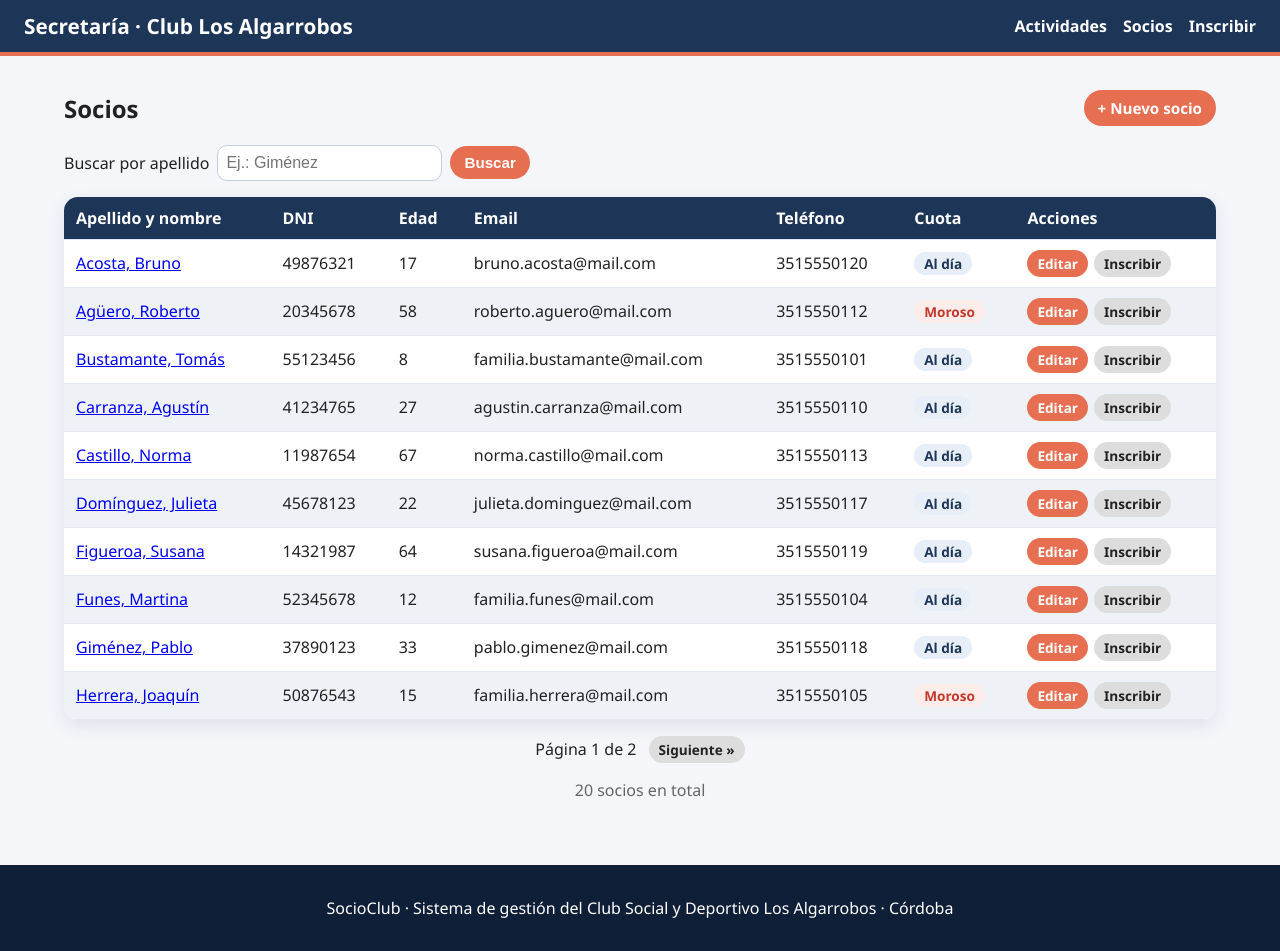
After one commit to MartinGarazurreta/socioclub, a Spring Boot app: page /socios in a window 1280 px wide. The commit adds this page. Run offline with Spring Boot 4, Linux system fonts and the light colour scheme; data comes from the database, SQL or seed files in the repository.

Commit message:
Parte B completa: socios, inscripciones e inscriptos en Thymeleaf
- Socios: listado paginado con búsqueda por apellido, alta, edición y ficha
- Formulario de inscripción que muestra el mensaje de la regla (RN1 a RN5)
- Inscriptos activos por actividad con cupo disponible (RF7)
- Baja lógica de inscripciones desde la ficha del socio o la actividad (RF9)
- Validación de fecha de nacimiento en SocioService

```diff
--- /dev/null
+++ b/backend/src/main/java/com/losalgarrobos/socioclub/controller/SocioController.java
@@ -0,0 +1,86 @@
+package com.losalgarrobos.socioclub.controller;
+
+import com.losalgarrobos.socioclub.model.EstadoCuota;
+import com.losalgarrobos.socioclub.model.Socio;
+import com.losalgarrobos.socioclub.service.InscripcionService;
+import com.losalgarrobos.socioclub.service.SocioService;
+import org.springframework.data.domain.Page;
+import org.springframework.stereotype.Controller;
+import org.springframework.ui.Model;
+import org.springframework.web.bind.annotation.GetMapping;
+import org.springframework.web.bind.annotation.ModelAttribute;
+import org.springframework.web.bind.annotation.PathVariable;
+import org.springframework.web.bind.annotation.PostMapping;
+import org.springframework.web.bind.annotation.RequestMapping;
+import org.springframework.web.bind.annotation.RequestParam;
+import org.springframework.web.servlet.mvc.support.RedirectAttributes;
+
+// Controlador MVC de la secretaría para los socios (RF5): listado paginado con búsqueda, alta y edición.
+// Igual que ActividadController, solo habla con los servicios, nunca con los repositorios.
+@Controller
+@RequestMapping("/socios")
+public class SocioController {
+
+    private final SocioService socioService;
+    private final InscripcionService inscripcionService;
+
+    public SocioController(SocioService socioService, InscripcionService inscripcionService) {
+        this.socioService = socioService;
+        this.inscripcionService = inscripcionService;
+    }
+
+    // Listado paginado: /socios?apellido=gim&pagina=0
+    // @RequestParam lee los parámetros de la URL; si no vienen, usa el valor por defecto
+    @GetMapping
+    public String listar(@RequestParam(defaultValue = "") String apellido,
+                         @RequestParam(defaultValue = "0") int pagina,
+                         Model model) {
+        Page<Socio> paginaSocios = socioService.listar(apellido, Math.max(pagina, 0));
+        model.addAttribute("pagina", paginaSocios);
+        model.addAttribute("apellido", apellido);
+        return "socios/lista";
+    }
+
+    // Ficha del socio con sus inscripciones activas
+    @GetMapping("/{id}")
+    public String detalle(@PathVariable Long id, Model model) {
+        model.addAttribute("socio", socioService.buscarPorId(id));
+        model.addAttribute("inscripciones", inscripcionService.listarActivasPorSocio(id));
+        return "socios/detalle";
+    }
+
+    @GetMapping("/nuevo")
+    public String nuevo(Model model) {
+        prepararFormulario(model, new Socio(), "Nuevo socio");
+        return "socios/formulario";
+    }
+
+    @GetMapping("/{id}/editar")
+    public String editar(@PathVariable Long id, Model model) {
+        prepararFormulario(model, socioService.buscarPorId(id), "Editar socio");
+        return "socios/formulario";
+    }
+
+    // Recibe el formulario (alta o modificación según tenga id o no)
+    @PostMapping("/guardar")
+    public String guardar(@ModelAttribute("socio") Socio socio, Model model,
+                          RedirectAttributes redirectAttributes) {
+        try {
+            socioService.guardar(socio);
+            redirectAttributes.addFlashAttribute("mensaje",
+                    "El socio " + socio.getNombreCompleto() + " se guardó correctamente.");
+            return "redirect:/socios";
+        } catch (IllegalArgumentException e) {
+            // DNI inválido o repetido, fecha inválida: se vuelve al formulario con el error
+            model.addAttribute("error", e.getMessage());
+            prepararFormulario(model, socio, socio.getId() == null ? "Nuevo socio" : "Editar socio");
+            return "socios/formulario";
+        }
+    }
+
+    private void prepararFormulario(Model model, Socio socio, String titulo) {
+        model.addAttribute("socio", socio);
+        model.addAttribute("titulo", titulo);
+        model.addAttribute("estados", EstadoCuota.values());
+    }
+}
--- a/backend/src/main/java/com/losalgarrobos/socioclub/model/Socio.java
+++ b/backend/src/main/java/com/losalgarrobos/socioclub/model/Socio.java
@@ -9,6 +9,7 @@ import jakarta.persistence.GenerationType;
 import jakarta.persistence.Id;
 import jakarta.persistence.OneToMany;
 import jakarta.persistence.Table;
+import org.springframework.format.annotation.DateTimeFormat;
 
 import java.time.LocalDate;
 import java.time.Period;
@@ -33,6 +34,8 @@ public class Socio {
     @Column(nullable = false, length = 60)
     private String apellido;
 
+    // @DateTimeFormat: el <input type="date"> manda la fecha como "2012-02-20" (formato ISO)
+    @DateTimeFormat(iso = DateTimeFormat.ISO.DATE)
     @Column(name = "fecha_nacimiento", nullable = false)
     private LocalDate fechaNacimiento;
 
--- a/backend/src/main/java/com/losalgarrobos/socioclub/service/SocioService.java
+++ b/backend/src/main/java/com/losalgarrobos/socioclub/service/SocioService.java
@@ -9,6 +9,7 @@ import org.springframework.data.domain.Sort;
 import org.springframework.stereotype.Service;
 import org.springframework.transaction.annotation.Transactional;
 
+import java.time.LocalDate;
 import java.util.List;
 import java.util.Optional;
 
@@ -50,6 +51,9 @@ public class SocioService {
         if (socio.getDni() == null || !socio.getDni().matches("\\d{7,8}")) {
             throw new IllegalArgumentException("El DNI debe tener 7 u 8 números, sin puntos.");
         }
+        if (socio.getFechaNacimiento() == null || socio.getFechaNacimiento().isAfter(LocalDate.now())) {
+            throw new IllegalArgumentException("La fecha de nacimiento no es válida.");
+        }
         Optional<Socio> otro = socioRepository.findByDni(socio.getDni());
         if (otro.isPresent() && !otro.get().getId().equals(socio.getId())) {
             throw new IllegalArgumentException("Ya existe un socio con el DNI " + socio.getDni() + ".");
--- a/backend/src/main/resources/static/css/backoffice.css
+++ b/backend/src/main/resources/static/css/backoffice.css
@@ -164,7 +164,8 @@ th {
     font-weight: bold;
 }
 
-.formulario input {
+.formulario input,
+.formulario select {
     width: 100%;
     padding: 8px;
     font-size: 1rem;
@@ -205,3 +206,65 @@ th {
         gap: 0;
     }
 }
+
+/* ---------- Socios e inscripciones ---------- */
+.buscador {
+    display: flex;
+    flex-wrap: wrap;
+    align-items: center;
+    gap: 8px;
+    margin-bottom: 16px;
+}
+
+.buscador input {
+    padding: 8px;
+    font-size: 1rem;
+    border: 1px solid #c5cedd;
+    border-radius: 10px;
+}
+
+.paginacion {
+    display: flex;
+    align-items: center;
+    justify-content: center;
+    gap: 12px;
+    margin-top: 16px;
+}
+
+.total {
+    text-align: center;
+    color: #666666;
+}
+
+.etiqueta {
+    display: inline-block;
+    padding: 2px 10px;
+    font-size: 0.85rem;
+    font-weight: bold;
+    border-radius: 999px;
+}
+
+.etiqueta.al-dia {
+    color: var(--primario);
+    background-color: var(--primario-claro);
+}
+
+.etiqueta.moroso {
+    color: var(--rojo);
+    background-color: #fdecea;
+}
+
+.ficha {
+    padding: 16px 20px;
+    list-style: none;
+    background-color: #ffffff;
+    border-radius: 12px;
+}
+
+.ficha li {
+    margin: 4px 0;
+}
+
+.resumen-cupo {
+    font-size: 1.05rem;
+}
--- a/backend/src/main/resources/templates/actividades/lista.html
+++ b/backend/src/main/resources/templates/actividades/lista.html
@@ -43,6 +43,7 @@
                       th:class="${cupos.get(a.id) == 0} ? 'cupo sin-cupo' : (${cupos.get(a.id) <= 3} ? 'cupo poco-cupo' : 'cupo')">12</span>
             </td>
             <td class="acciones">
+                <a th:href="@{/actividades/{id}/inscriptos(id=${a.id})}" class="boton chico secundario">Inscriptos</a>
                 <a th:href="@{/actividades/{id}/editar(id=${a.id})}" class="boton chico">Editar</a>
                 <form th:action="@{/actividades/{id}/eliminar(id=${a.id})}" method="post"
                       onsubmit="return confirm('¿Eliminar esta actividad?');">
--- a/backend/src/main/resources/templates/fragmentos.html
+++ b/backend/src/main/resources/templates/fragmentos.html
@@ -14,6 +14,8 @@
     <nav>
         <ul>
             <li><a th:href="@{/actividades}">Actividades</a></li>
+            <li><a th:href="@{/socios}">Socios</a></li>
+            <li><a th:href="@{/inscripciones/nueva}">Inscribir</a></li>
         </ul>
     </nav>
 </header>
--- /dev/null
+++ b/backend/src/main/resources/templates/socios/lista.html
@@ -0,0 +1,70 @@
+<!DOCTYPE html>
+<html lang="es" xmlns:th="http://www.thymeleaf.org">
+<head th:replace="~{fragmentos :: cabecera('Socios')}"></head>
+<body>
+<header th:replace="~{fragmentos :: encabezado}"></header>
+
+<main>
+    <div class="titulo-seccion">
+        <h2>Socios</h2>
+        <a th:href="@{/socios/nuevo}" class="boton">+ Nuevo socio</a>
+    </div>
+
+    <p th:if="${mensaje}" th:text="${mensaje}" class="alerta exito"></p>
+
+    <!-- Búsqueda por apellido: el formulario hace GET /socios?apellido=... -->
+    <form th:action="@{/socios}" method="get" class="buscador">
+        <label for="apellido">Buscar por apellido</label>
+        <input type="search" id="apellido" name="apellido" th:value="${apellido}" placeholder="Ej.: Giménez">
+        <button type="submit" class="boton">Buscar</button>
+        <a th:if="${apellido != ''}" th:href="@{/socios}" class="boton secundario">Limpiar</a>
+    </form>
+
+    <table>
+        <thead>
+        <tr>
+            <th>Apellido y nombre</th>
+            <th>DNI</th>
+            <th>Edad</th>
+            <th>Email</th>
+            <th>Teléfono</th>
+            <th>Cuota</th>
+            <th>Acciones</th>
+        </tr>
+        </thead>
+        <tbody>
+        <!-- pagina.content es la lista de socios de la página actual -->
+        <tr th:each="s : ${pagina.content}">
+            <td><a th:href="@{/socios/{id}(id=${s.id})}" th:text="${s.nombreCompleto}">Giménez, Pablo</a></td>
+            <td th:text="${s.dni}">37890123</td>
+            <td th:text="${s.edad}">33</td>
+            <td th:text="${s.email}">pablo@mail.com</td>
+            <td th:text="${s.telefono}">3515550118</td>
+            <td>
+                <span th:text="${s.estadoCuota.name() == 'MOROSO'} ? 'Moroso' : 'Al día'"
+                      th:class="${s.estadoCuota.name() == 'MOROSO'} ? 'etiqueta moroso' : 'etiqueta al-dia'">Al día</span>
+            </td>
+            <td class="acciones">
+                <a th:href="@{/socios/{id}/editar(id=${s.id})}" class="boton chico">Editar</a>
+                <a th:href="@{/inscripciones/nueva(socioId=${s.id})}" class="boton chico secundario">Inscribir</a>
+            </td>
+        </tr>
+        </tbody>
+    </table>
+
+    <p th:if="${pagina.totalElements == 0}">No se encontraron socios.</p>
+
+    <!-- Paginación: Page trae el número de página actual (desde 0) y el total de páginas -->
+    <nav class="paginacion" th:if="${pagina.totalPages > 1}">
+        <a th:if="${pagina.hasPrevious()}"
+           th:href="@{/socios(apellido=${apellido}, pagina=${pagina.number - 1})}" class="boton chico secundario">&laquo; Anterior</a>
+        <span th:text="'Página ' + ${pagina.number + 1} + ' de ' + ${pagina.totalPages}">Página 1 de 2</span>
+        <a th:if="${pagina.hasNext()}"
+           th:href="@{/socios(apellido=${apellido}, pagina=${pagina.number + 1})}" class="boton chico secundario">Siguiente &raquo;</a>
+    </nav>
+    <p class="total" th:text="${pagina.totalElements} + ' socios en total'">20 socios en total</p>
+</main>
+
+<footer th:replace="~{fragmentos :: pie}"></footer>
+</body>
+</html>
```
Also changed, not shown: backend/src/main/java/com/losalgarrobos/socioclub/controller/ActividadController.java (+14 -1 lines), backend/src/main/java/com/losalgarrobos/socioclub/controller/InscripcionController.java (added, +91 -0 lines), backend/src/main/resources/templates/actividades/inscriptos.html (added, +59 -0 lines), backend/src/main/resources/templates/inscripciones/formulario.html (added, +42 -0 lines), backend/src/main/resources/templates/socios/detalle.html (added, +63 -0 lines), backend/src/main/resources/templates/socios/formulario.html (added, +60 -0 lines).
